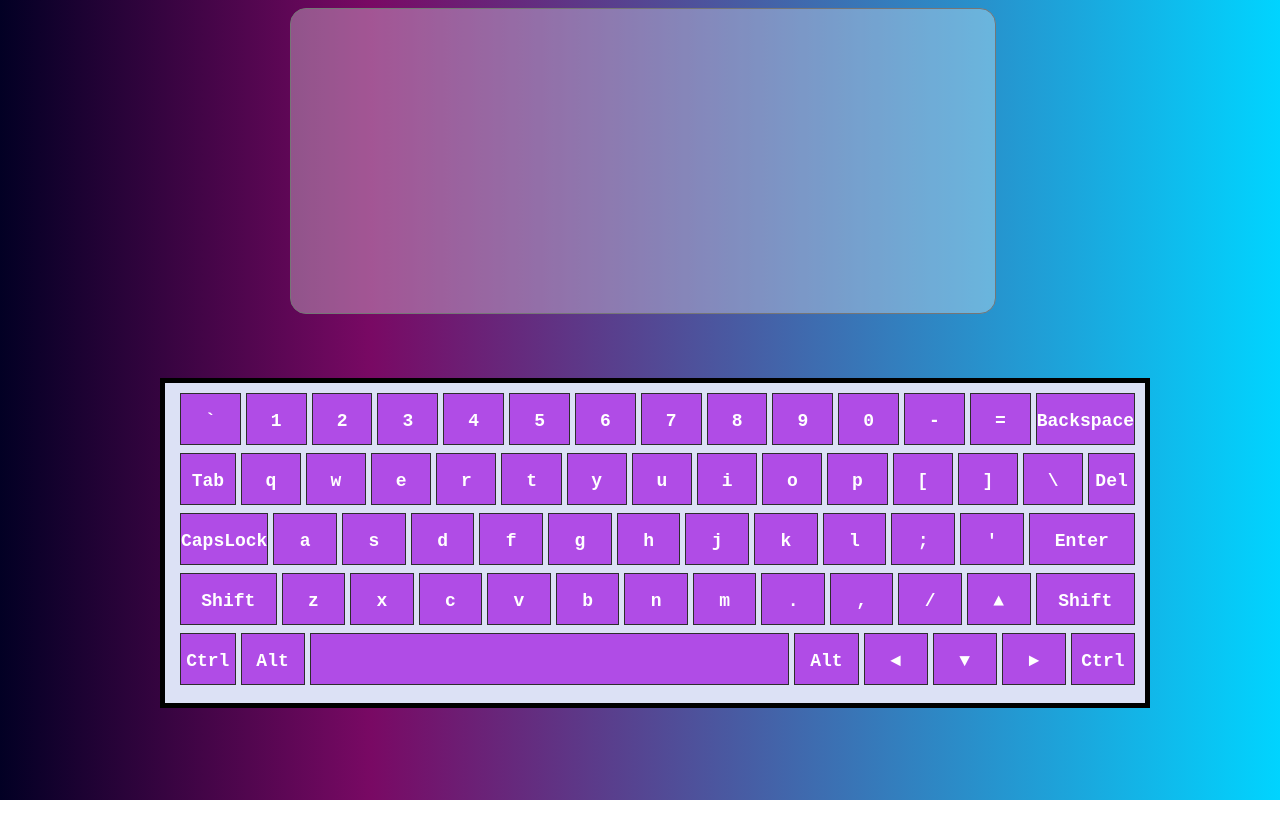
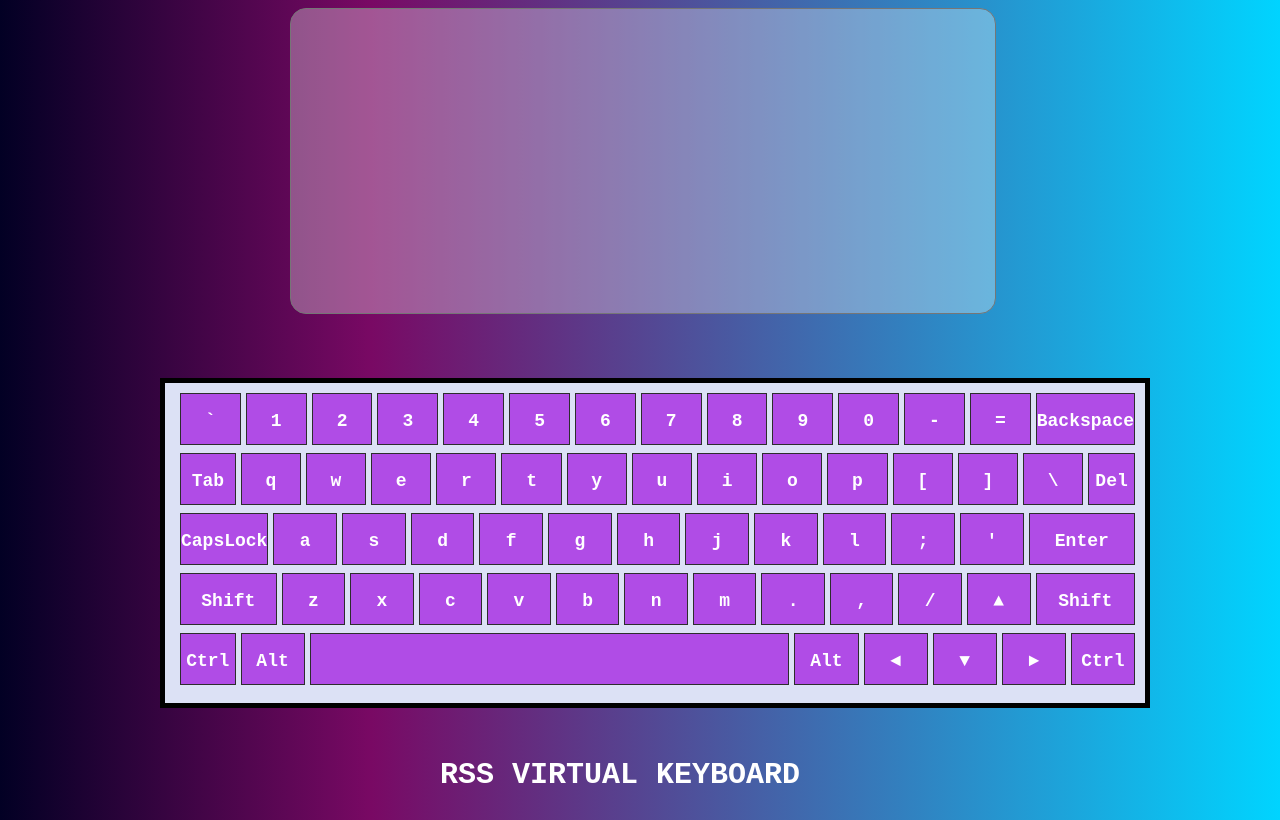
Before and after one commit to NazarSianko/virtual-keyboard, a website: page src/index.html in a window 1280 px wide. Drawn offline with Linux system fonts and the light colour scheme.

Commit message:
feat: add styles

```diff
--- a/src/index.js
+++ b/src/index.js
@@ -77,6 +77,8 @@ let caps = false;
 const container = document.createElement('div');
 const textArea = document.createElement('textarea');
 const keyboard = document.createElement('div');
+const title = document.createElement('h1');
+title.innerHTML = 'RSS VIRTUAL KEYBOARD'
 textArea.classList.add('textArea');
 keyboard.classList.add('keyboard');
 container.classList.add('container');
@@ -84,6 +86,7 @@ container.classList.add('container');
 container.append(textArea);
 container.append(keyboard);
 document.body.append(container);
+container.append(title);
 function active(elem) {
   elem.classList.add('active');
 }
@@ -121,14 +124,19 @@ function switchLanguage() {
     firstLang[i].classList.toggle('hidden');
     firstLang[i].querySelectorAll('span')[0].classList.toggle('hidden');
   });
-
-  lang === 'rus' ? lang = 'eng' : lang = 'rus';
+  if (lang === 'rus') {
+    lang = 'eng';
+  } else {
+    lang = 'rus';
+  }
 
   const secondLang = keyboard.querySelectorAll(`div > .${lang}`);
   secondLang.forEach((el, i) => {
     secondLang[i].classList.toggle('hidden');
     secondLang[i].querySelectorAll('span')[0].classList.toggle('hidden');
   });
+
+
 }
 
 function upperCase() {
@@ -140,6 +148,7 @@ function upperCase() {
 }
 
 document.addEventListener('keydown', (e) => {
+  let i = 0; i++;console.log(i);
   const key = keyboard.querySelectorAll(`.${e.code}`)[0];
 
   if (e.altKey && e.ctrlKey && (e.keyCode === 18 || e.keyCode === 17)) {
--- a/src/style.scss
+++ b/src/style.scss
@@ -109,3 +109,10 @@ body{
   .Space {
     width: 500px;
   }
+   h1 {
+     color:white;
+     font-size: 30px;
+     margin-left:280px;
+     margin-top:50px;
+     font-family: 'Courier New', Courier, monospace;
+   }
```
Also changed, not shown: src/style.css. Lines whose indentation alone changed are shown as unchanged.
